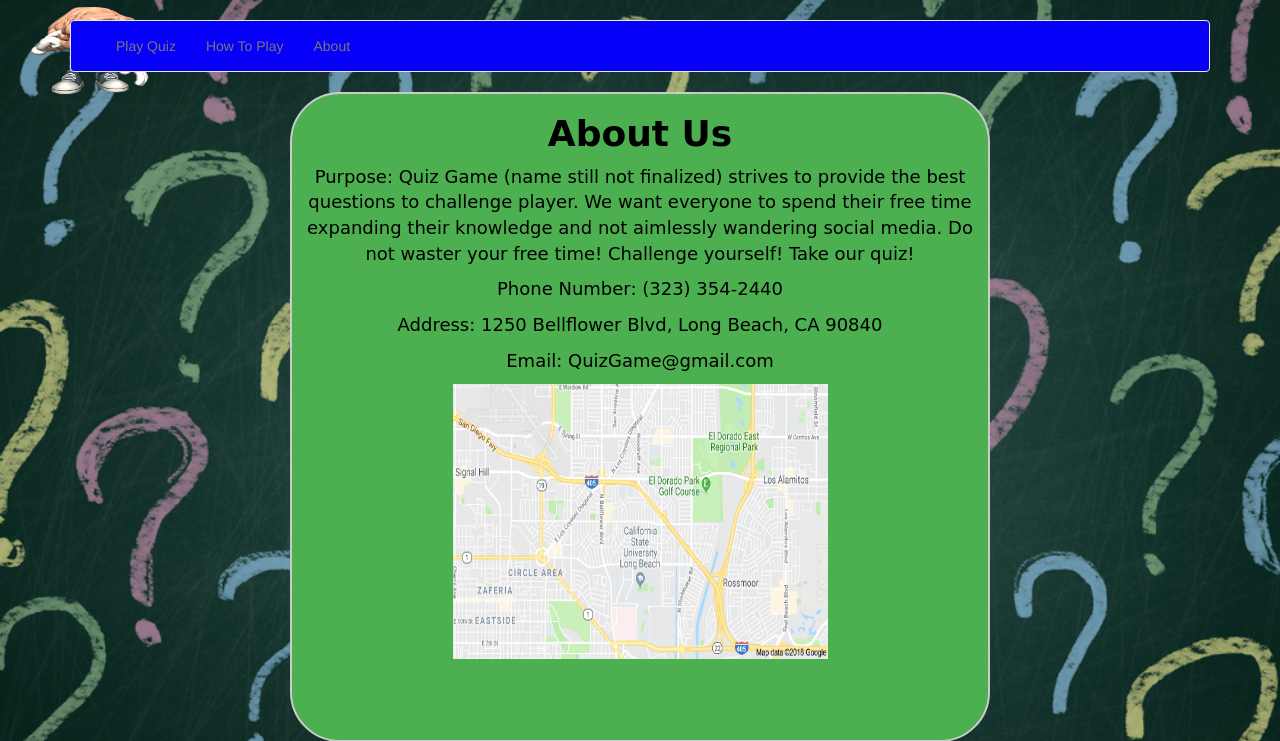
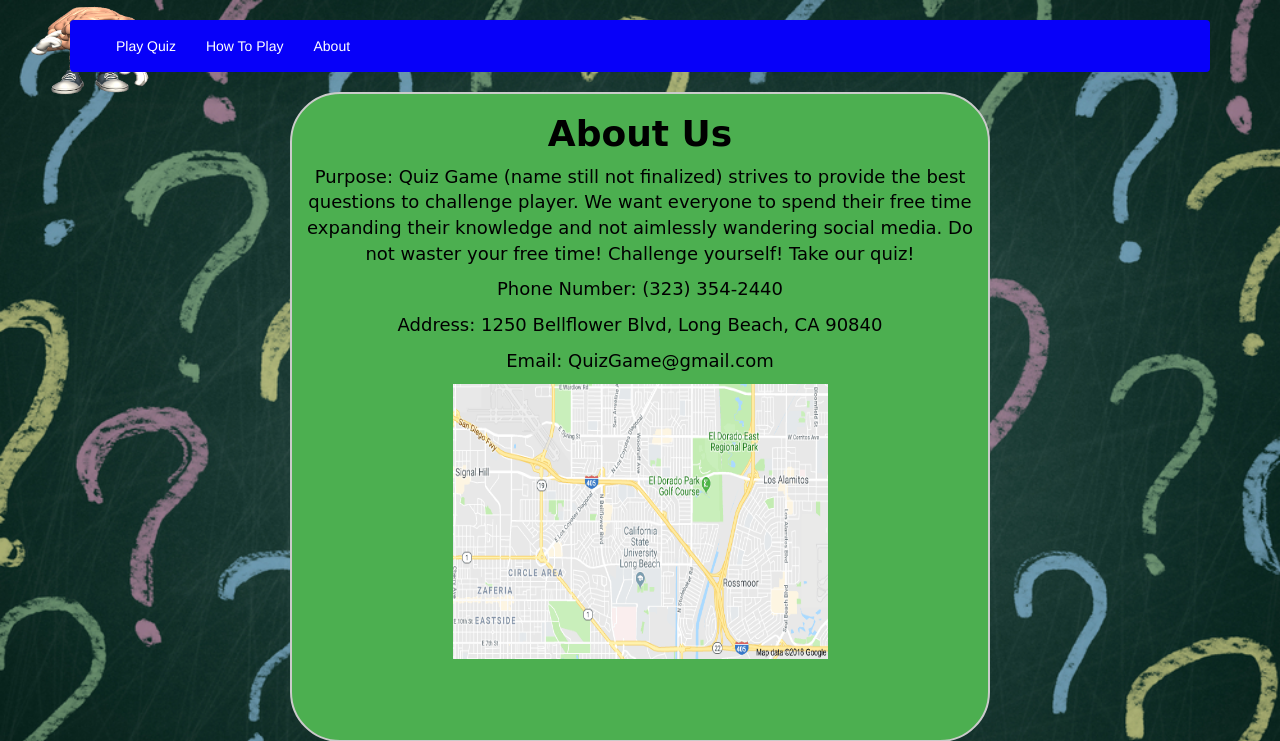
Before and after one commit to tamqtran/CECS445, a Django app: page /quiz/AboutUs/ in a window 1280 px wide. Shown: the top 741 px of the page. Run offline with Django 3.2, Linux system fonts and the light colour scheme; some libraries are stand-ins or nearby versions.

Commit message:
Update base.html

```diff
--- a/QuizWebsite/quiz/Templates/base.html
+++ b/QuizWebsite/quiz/Templates/base.html
@@ -14,7 +14,7 @@
     <body>
         <br>
         <div class="container">
-            <nav class="navbar navbar-default">
+            <nav class="navbar">
             <div class="container-fluid">
               <div class="navbar-header">
                 <button type="button" class="navbar-toggle collapsed" data-toggle="collapse" data-target="#navbar" aria-expanded="false" aria-controls="navbar">
@@ -26,9 +26,9 @@
               </div>
               <div id="navbar" class="navbar-collapse collapse">
                 <ul class="nav navbar-nav">
-                    <li id = "navbutton" class="nav-item"><a href="{% url 'quiz:AgeSelection' %}">Play Quiz</a></li>
-                    <li class="nav-item"><a href="{% url 'quiz:HowToPlay' %}">How To Play</a></li>
-                    <li class="nav-item"><a href="{% url 'quiz:About' %}">About</a></li>
+                  <li class="nav-item"><a href="{% url 'quiz:AgeSelection' %}">Play Quiz</a></li>
+                  <li class="nav-item"><a href="{% url 'quiz:HowToPlay' %}">How To Play</a></li>
+                  <li class="nav-item"><a href="{% url 'quiz:About' %}">About</a></li>
 
                 </ul>
               </div><!--/.nav-collapse -->
@@ -51,16 +51,24 @@
     }
     .navbar
     {
-      color:white;
       background-color: #0700F9;
     }
-  	#navbutton
+  	.navbar a
     {
-      color:black;
+      color:white;
+    }
+    .navbar:hover a
+    {
+      background-color:black;
     }
     .nav-item:hover
     {
-      background-color:#4CAF50;
+      background-color:black;
+    }
+    .nav-item:hover a
+    {
+      background-color:black;
+      color:blue;
     }
   	</style>
 
```
